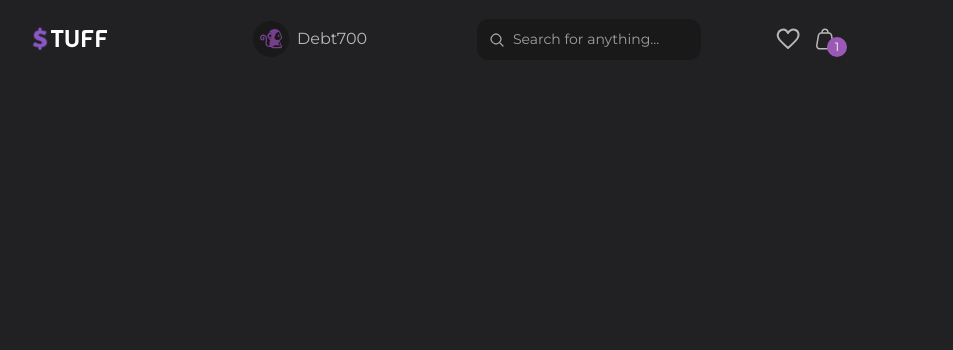
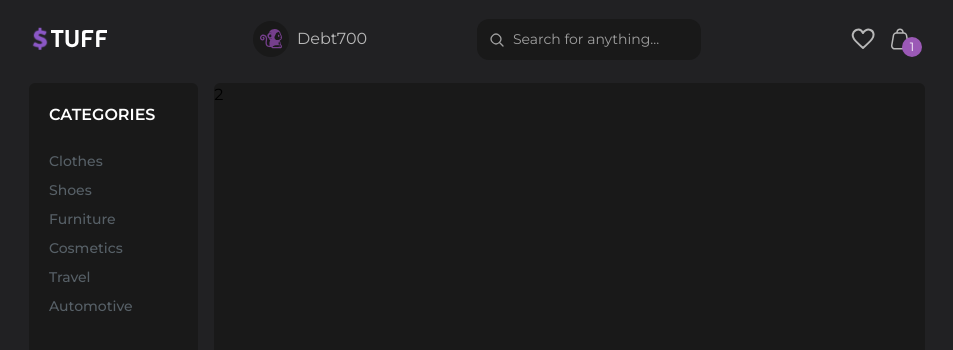
Before and after one commit to NZ888/React-Redux-TypeScript-Shop, a React (Vite) app: page / in a window 1280 px wide. Shown: the top 350 px of the page, without its empty margins (163-1116 px from the left). Built offline with nearby package versions, Linux system fonts and the light colour scheme.

Commit message:
added new sideboard, bug fix

```diff
--- /dev/null
+++ b/src/components/404/NotFound.module.css
@@ -0,0 +1,7 @@
+.container {
+    display: flex;
+    justify-content: center;
+    align-items: center;
+    width: 100%;
+    height: 100vh;
+}
--- /dev/null
+++ b/src/components/404/NotFoundComponent.tsx
@@ -0,0 +1,16 @@
+import React from 'react';
+import styles from "./NotFound.module.css"
+import notFoundImage from "../../assets/images/404/IMAGE 2025-09-15 23:08:16.jpg"
+interface NotFoundComponentProps {
+
+}
+
+const NotFoundComponent: React.FC<NotFoundComponentProps> = ({  }) => {
+  return (
+    <div className={styles.container}>
+        <img src={notFoundImage} alt="page not found"/>
+    </div>
+  );
+};
+
+export default NotFoundComponent;
--- a/src/components/header/HeaderComponent.module.css
+++ b/src/components/header/HeaderComponent.module.css
@@ -47,8 +47,9 @@
 .cardContainer{
     display: flex;
     flex-direction: row;
-    justify-content: center;
+    justify-content: flex-end;
     align-items: center;
+
 }
 .cardDiv{
     display: flex;
--- /dev/null
+++ b/src/components/main page/MainPage.module.css
@@ -0,0 +1,42 @@
+.container {
+    display: flex;
+    flex-direction: row;
+    gap: 1rem;
+    margin-top: 1rem;
+}
+
+.catContainer{
+    width: 19%;
+    height: 423px;
+    background: #191919;
+    border-radius: 6px;
+    padding: 20px;
+    display: flex;
+    flex-direction: column;
+    gap: 1.5rem;
+}
+.categoriesDiv{
+    display: flex;
+    flex-direction: column;
+    gap: 0.5rem;
+}
+
+.catContainer h2{
+    font-weight: 600;
+    font-size: 16px;
+    color: #fff;
+}
+
+.categoriesDiv p{
+    font-weight: 500;
+    font-size: 14px;
+    color: #576067;
+    cursor: pointer;
+}
+
+.promoContainer{
+    width: 80%;
+    height: 423px;
+    background: #191919;
+    border-radius: 6px;
+}
--- a/src/components/main page/MainPageComponent.tsx
+++ b/src/components/main page/MainPageComponent.tsx
@@ -1,13 +1,29 @@
 import React from 'react';
-
+import styles from './MainPage.module.css'
 interface MainPageComponentProps {
 
 }
 
 const MainPageComponent: React.FC<MainPageComponentProps> = ({  }) => {
   return (
-    <div className="">
+    <div className={styles.container}>
+        <div className={styles.catContainer}>
+          <div>
+            <h2>CATEGORIES</h2>
+          </div>
+          <div className={styles.categoriesDiv}>
 
+            <p>Clothes</p>
+            <p>Shoes</p>
+            <p>Furniture</p>
+            <p>Cosmetics</p>
+            <p>Travel</p>
+            <p>Automotive</p>
+          </div>
+        </div>
+        <div className={styles.promoContainer}>
+          2
+        </div>
     </div>
   );
 };
--- a/src/components/routes/AppRoutes.tsx
+++ b/src/components/routes/AppRoutes.tsx
@@ -2,6 +2,7 @@ import React from 'react';
 import { Routes, Route } from "react-router-dom";
 import MainLayout from "../layout/MainLayout.tsx";
 import MainPageComponent from "../main page/MainPageComponent.tsx";
+import NotFoundComponent from "../404/NotFoundComponent.tsx";
 interface AppRoutesProps {
 
 }
@@ -14,7 +15,7 @@ const AppRoutes: React.FC<AppRoutesProps> = ({  }) => {
           {/*<Route path="/product/:id" element={<ProductPage />} />*/}
           {/*<Route path="/cart" element={<Cart />} />*/}
         </Route>
-        <Route path="*" element={<h1>?</h1>} />
+        <Route path="*" element={<NotFoundComponent/>}/>
       </Routes>
   );
 };
```
Also changed, not shown: src/assets/images/404/IMAGE 2025-09-15 23:08:16.jpg (added).
